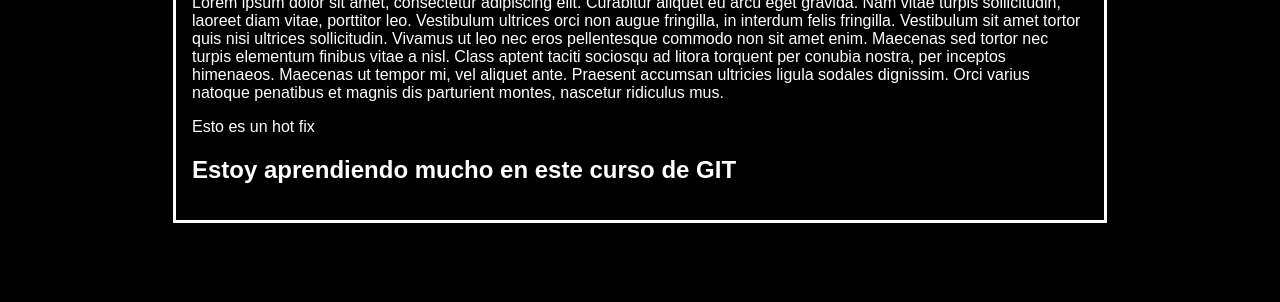
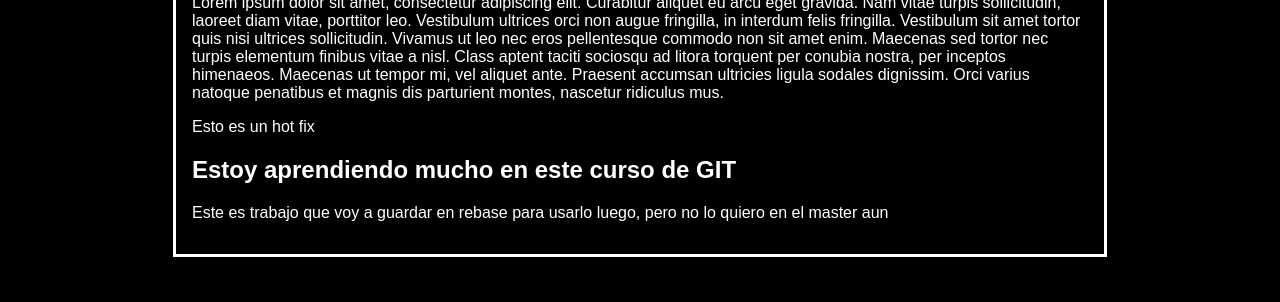
Before and after one commit to EmmanuelRamirezz/curso-profecional-git, a plain HTML site: page index.html in a window 1280 px wide. Shown: the part 498-800 px from the top of the page. Drawn offline with Linux system fonts and the light colour scheme.

```diff
--- a/index.html
+++ b/index.html
@@ -31,6 +31,8 @@
             <p>Lorem ipsum dolor sit amet, consectetur adipiscing elit. Curabitur aliquet eu arcu eget gravida. Nam vitae turpis sollicitudin, laoreet diam vitae, porttitor leo. Vestibulum ultrices orci non augue fringilla, in interdum felis fringilla. Vestibulum sit amet tortor quis nisi ultrices sollicitudin. Vivamus ut leo nec eros pellentesque commodo non sit amet enim. Maecenas sed tortor nec turpis elementum finibus vitae a nisl. Class aptent taciti sociosqu ad litora torquent per conubia nostra, per inceptos himenaeos. Maecenas ut tempor mi, vel aliquet ante. Praesent accumsan ultricies ligula sodales dignissim. Orci varius natoque penatibus et magnis dis parturient montes, nascetur ridiculus mus.</p>
             <p>Esto es un hot fix</p>
             <h2>Estoy aprendiendo mucho en este curso de GIT</h2>
+
+            <p>Este es trabajo que voy a guardar en rebase para usarlo luego, pero no lo quiero en el master aun</p>
         </div>
     </div>
     <footer class="pie">
```
